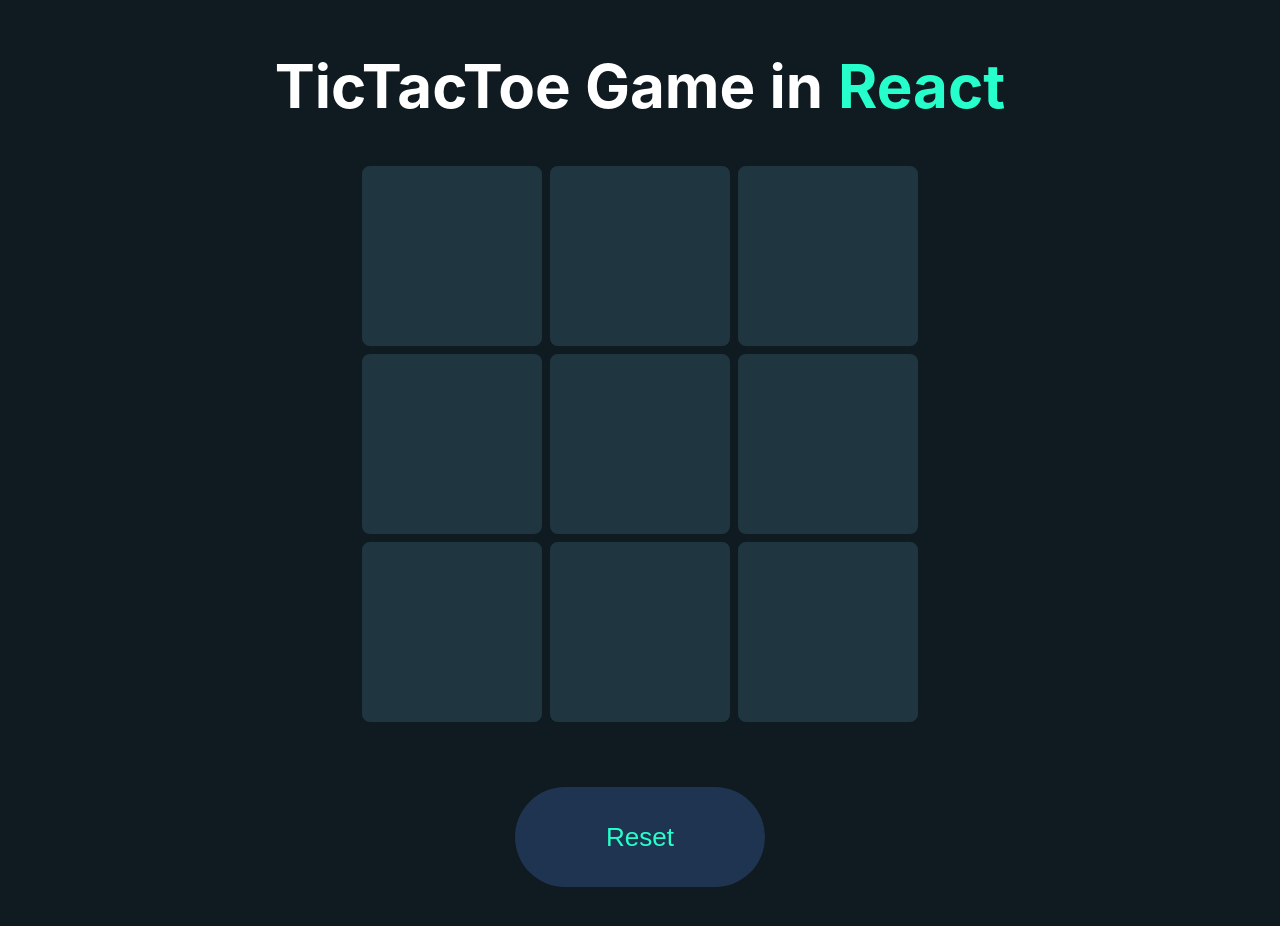
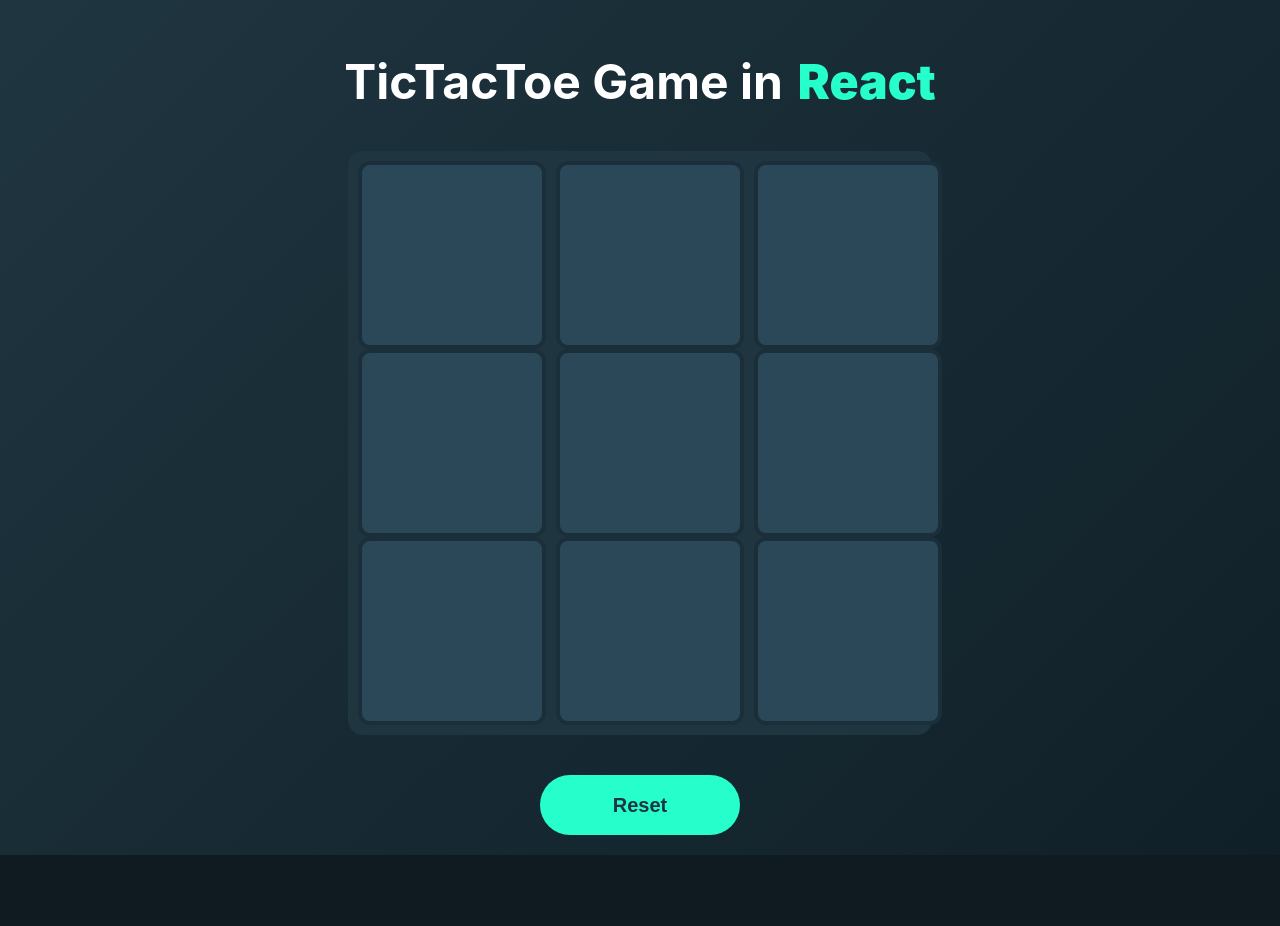
Before and after one commit to kanishkadz/TicTacToe-React, a React (Create React App) app in the folder tictactoe/: page / in a window 1280 px wide. Shown: the top 926 px of the page. After the commit the page ends 855 px from the top, so only its background shows below. Built offline with nearby package versions, Linux system fonts and the light colour scheme.

Commit message:
Update TicTacToe.css

```diff
--- a/tictactoe/src/Components/TicTacToe/TicTacToe.css
+++ b/tictactoe/src/Components/TicTacToe/TicTacToe.css
@@ -1,50 +1,109 @@
-.container{
+.container {
     text-align: center;
+    background: linear-gradient(135deg, #1f3540, #102028);
+    min-height: 100vh;
+    display: flex;
+    flex-direction: column;
+    justify-content: center;
+    align-items: center;
+    padding: 20px;
 }
-.title{
-    margin-top: 50px;
-    color: white;
-    font-size: 60px;
+
+.title {
+    color: #ffffff;
+    font-size: 48px;
+    font-weight: 700;
     display: flex;
     justify-content: center;
     align-items: center;
+    margin-bottom: 20px;
 }
-.title span{
+
+.title span {
     padding-left: 15px;
     color: #26ffcb;
+    font-size: 48px;
+    font-weight: 900;
 }
-.reset{
-    width: 250px;
-    height: 100px;
-    border: none;
-    outline: none;
-    cursor: pointer;
-    border-radius: 50px;
-    background: #1f3450;
-    font-size: 26px;
-    color: #26ffcb;
-    margin-top: 25px;
-    margin-bottom: 50px;
+
+.title img {
+    margin-left: 15px;
+    height: 50px;
+    width: 50px;
 }
-.boxes{
+
+.board {
+    display: grid;
+    grid-template-columns: repeat(3, 1fr);
+    grid-gap: 10px;
+    width: 564px;
+    margin: 20px auto;
+    background: #1f3540;
+    border-radius: 15px;
+    padding: 10px;
+}
+
+.boxes {
     display: flex;
+    justify-content: center;
+    align-items: center;
     height: 180px;
     width: 180px;
-    background: #1f3540;
-    border: 4px solid #0f1b21;
+    background: #2b4859;
+    border: 4px solid #1a2f3a;
     border-radius: 12px;
     cursor: pointer;
+    transition: background 0.3s ease, transform 0.2s ease;
 }
-.board{
-    height: 600px;
-    width: 564px;
-    display: flex;
+
+.boxes:hover {
+    background: #354d5e;
+    transform: scale(1.05);
+}
+
+.boxes img {
+    height: 80px;
+    width: 80px;
     margin: auto;
 }
-.boxes img{
-    margin: 50px 50px;
+
+.reset {
+    width: 200px;
+    height: 60px;
+    border: none;
+    cursor: pointer;
+    border-radius: 30px;
+    background: #26ffcb;
+    font-size: 20px;
+    font-weight: bold;
+    color: #1f3540;
+    margin-top: 20px;
+    transition: background 0.3s ease, color 0.3s ease;
 }
-.title img{
-    padding: 20px 20px;
-    height: 50px;
+
+.reset:hover {
+    background: #1f3540;
+    color: #26ffcb;
+    border: 2px solid #26ffcb;
 }
+
+@media (max-width: 768px) {
+    .board {
+        width: 90%;
+    }
+    .boxes {
+        height: 120px;
+        width: 120px;
+    }
+    .title {
+        font-size: 36px;
+    }
+    .title span {
+        font-size: 36px;
+    }
+    .reset {
+        width: 180px;
+        height: 50px;
+        font-size: 18px;
+    }
+}
```
